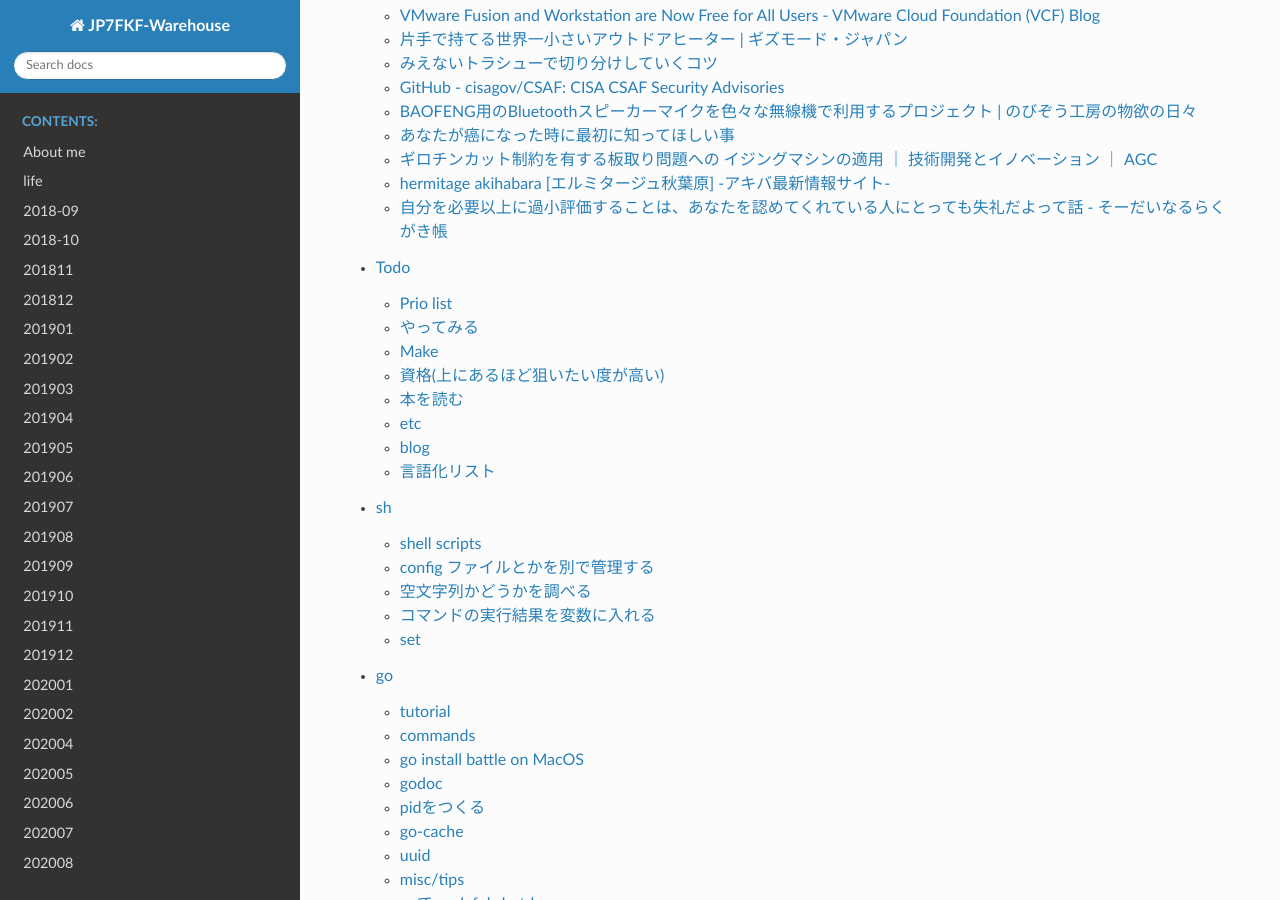
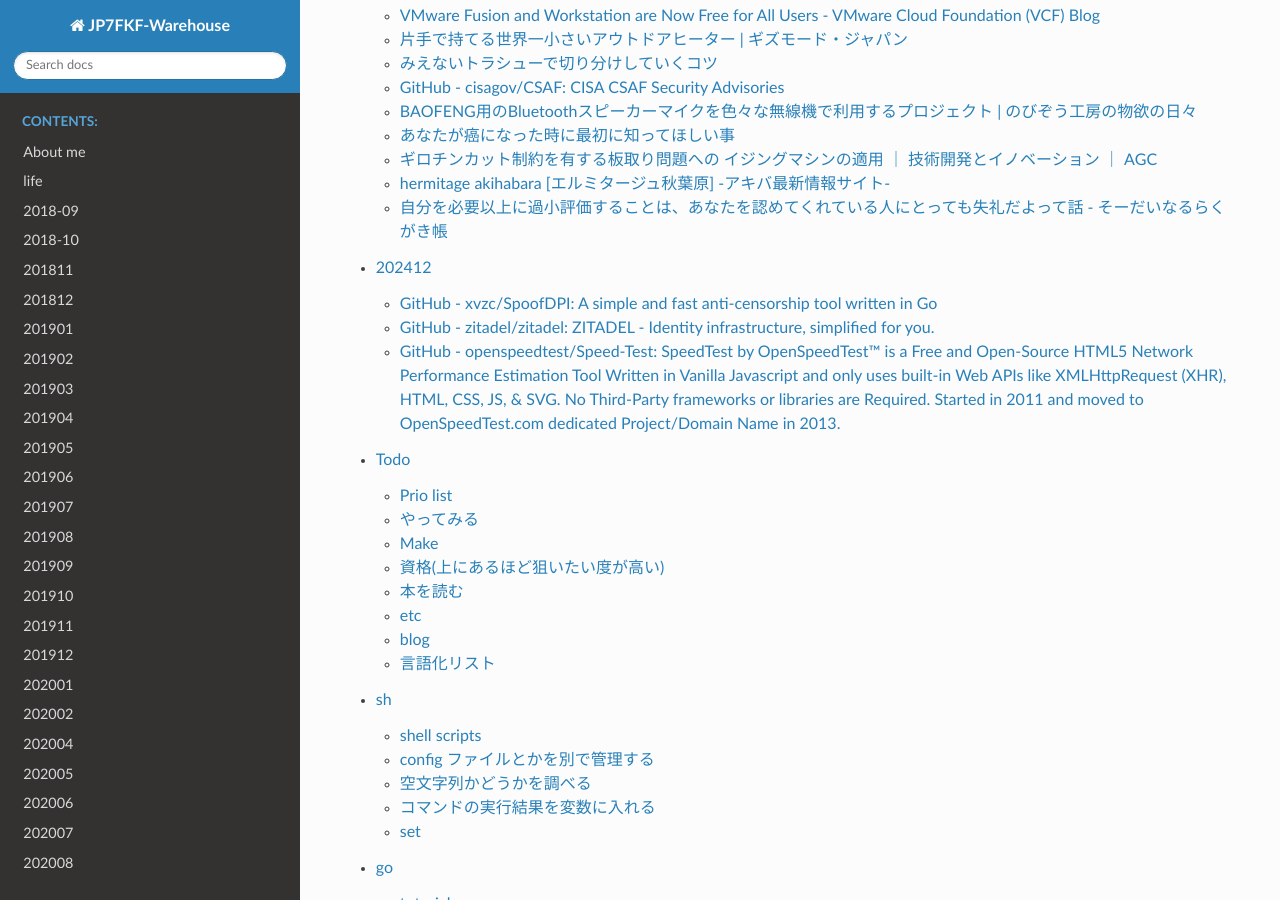
Before and after one commit to jp7fkf/JP7FKF-Warehouse, a Sphinx documentation site: the page built from source/index.rst, in a window 1280 px wide and 900 px high, scrolled down 54135 px. Built offline with Sphinx 7.4.7 and the Read the Docs theme 3.1.0, drawn with Linux system fonts in a browser that asks for light colours.

Commit message:
2024-12-12 00:01:08 JST

```diff
--- /dev/null
+++ b/source/dialy/202412.md
@@ -0,0 +1,7 @@
+# 202412
+
+## [GitHub - xvzc/SpoofDPI: A simple and fast anti-censorship tool written in Go](https://github.com/xvzc/SpoofDPI)
+
+## [GitHub - zitadel/zitadel: ZITADEL - Identity infrastructure, simplified for you.](https://github.com/zitadel/zitadel)
+
+## [GitHub - openspeedtest/Speed-Test: SpeedTest by OpenSpeedTest™ is a Free and Open-Source HTML5 Network Performance Estimation Tool Written in Vanilla Javascript and only uses built-in Web APIs like XMLHttpRequest (XHR), HTML, CSS, JS, & SVG. No Third-Party frameworks or libraries are Required. Started in 2011 and moved to OpenSpeedTest.com dedicated Project/Domain Name in 2013.](https://github.com/openspeedtest/Speed-Test)
--- a/source/index.rst
+++ b/source/index.rst
@@ -86,6 +86,7 @@ Welcome to JP7FKF-Warehouse!
   dialy/202409
   dialy/202410
   dialy/202411
+  dialy/202412
   todo
   programming/sh
   programming/go
```
